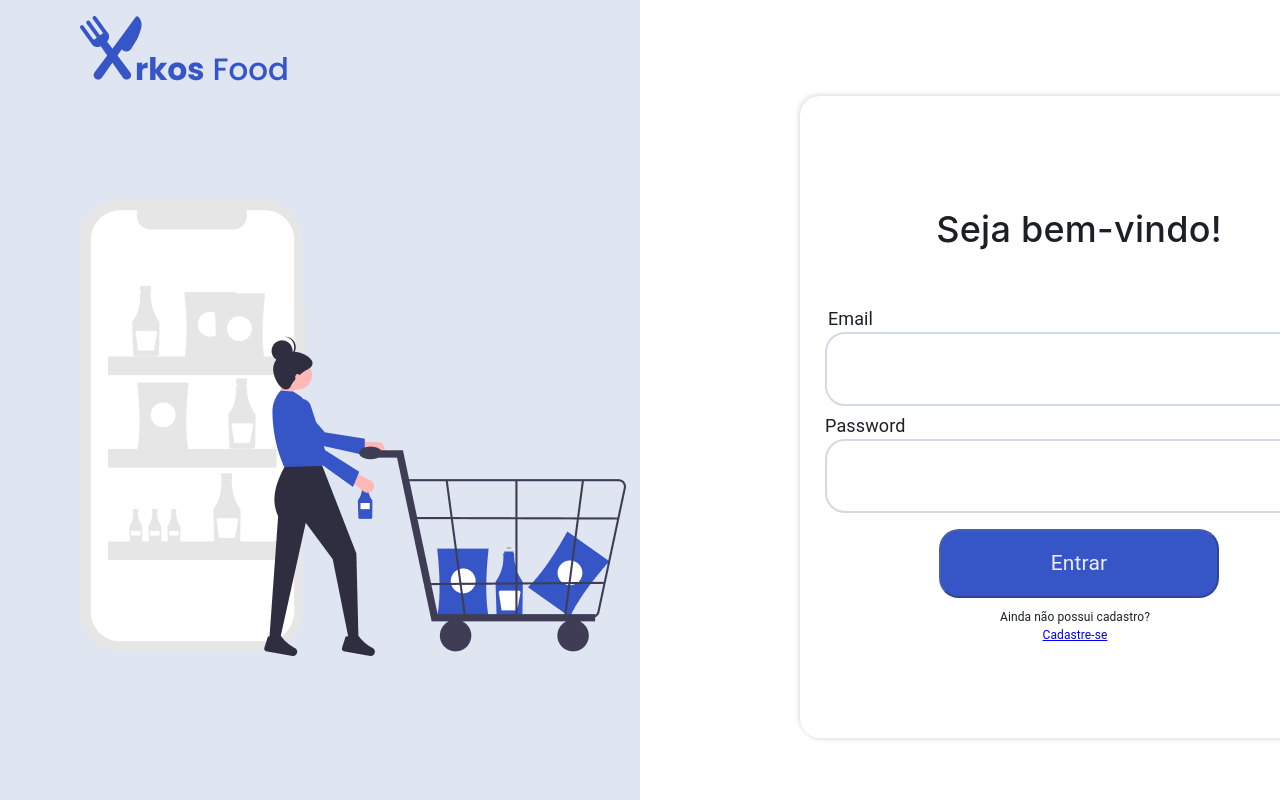
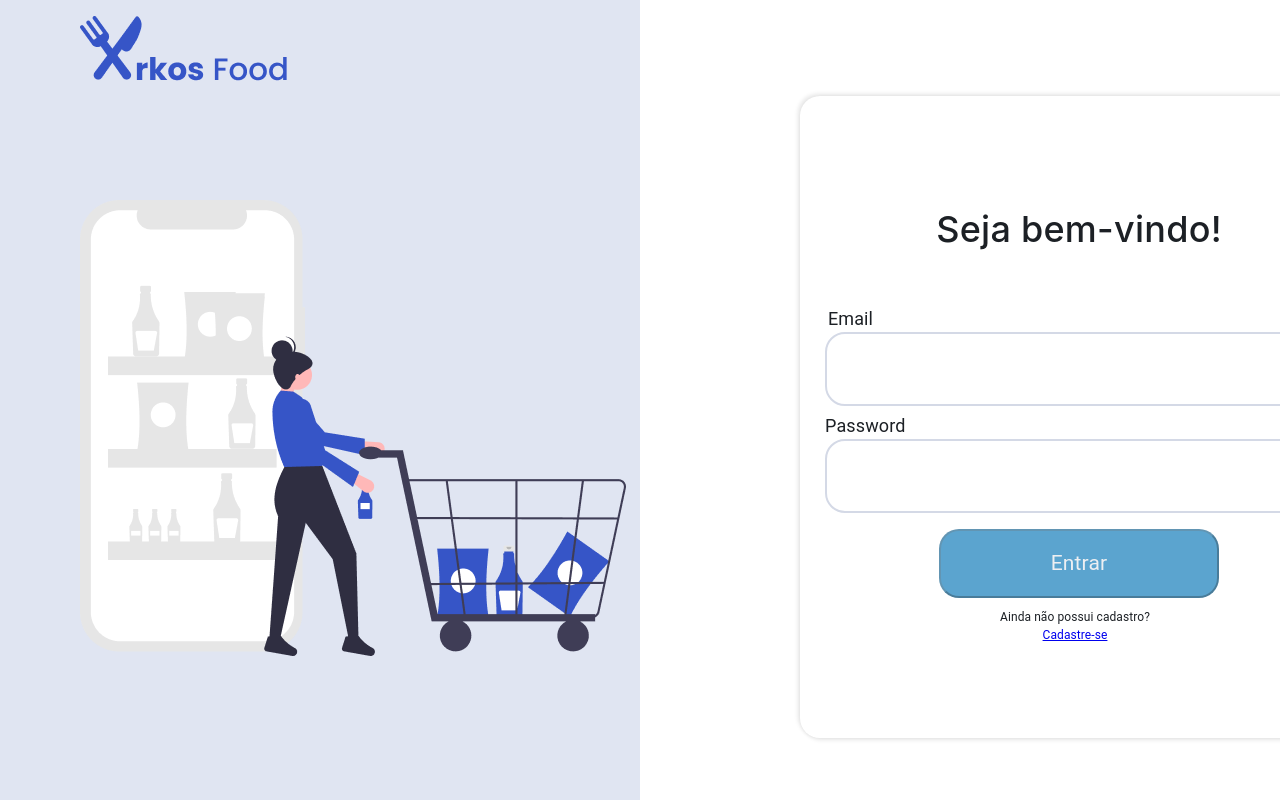
Before and after one commit to SamuelPPlab/Arkos-Food, a React (Create React App) app: page / in a window 1280 px wide. Shown: the top 800 px of the page. Built offline with nearby package versions, Linux system fonts and the light colour scheme.

Commit message:
Botão de login estilizado para ficar mais claro quando desativado.

```diff
--- /dev/null
+++ b/src/CSS/loginPage.css
@@ -0,0 +1,52 @@
+#loginFormContainer {
+  width: 558px;
+  height: 642px;
+  margin-top: 15%;
+  margin-left: 25%;
+  box-shadow: 2px 2px 4px rgba(0, 0, 0, 0.1), -2px -2px 4px rgba(0, 0, 0, 0.1);
+  border-radius: 20px;
+}
+
+.inputBox {
+  width: 506px;
+  height: 74px;
+  border: 2px solid #D4D9E6;
+  box-sizing: border-box;
+  border-radius: 20px;
+}
+
+.submitLoginEnabled {
+  padding: 20px;
+  margin-top: 40px;
+  padding-left: 110px;
+  padding-right: 110px;
+  background: #3655C7;
+  border-radius: 20px;
+  font-family: Roboto;
+  font-style: normal;
+  font-weight: normal;
+  font-size: 21px;
+  line-height: 120%;
+  align-items: center;
+  text-align: center;
+  letter-spacing: 0.007em;
+  color: #EDEFF2;
+}
+
+.submitLoginDisabled {
+  padding: 20px;
+  margin-top: 40px;
+  padding-left: 110px;
+  padding-right: 110px;
+  background: #5ba4cf;
+  border-radius: 20px;
+  font-family: Roboto;
+  font-style: normal;
+  font-weight: normal;
+  font-size: 21px;
+  line-height: 120%;
+  align-items: center;
+  text-align: center;
+  letter-spacing: 0.007em;
+  color: #EDEFF2;
+}
--- a/src/components/Button.jsx
+++ b/src/components/Button.jsx
@@ -1,13 +1,14 @@
 import React from 'react';
 import PropTypes from 'prop-types';
 
-const Button = ({ name = null, disabled = false, id, onClick, style = null }) => (
+const Button = ({ name = null, disabled = false, id, onClick, style = null, className = null }) => (
   <button
     type="button"
     disabled={disabled}
     data-testid={id}
     onClick={onClick}
     style={style}
+    className={className}
   >
     {name}
   </button>
--- a/src/pages/Login.jsx
+++ b/src/pages/Login.jsx
@@ -5,7 +5,7 @@ import Button from '../components/Button';
 import { emailValidator, passwordLengthValidator } from '../services/validators';
 import ArkosFoodLogo from '../images/ArkosFoodLogo.png';
 import ShoppingCart from '../images/ShoppingCart.png';
-import './inputBox.css';
+import '../CSS/loginPage.css';
 
 const Login = () => {
   const [email, setEmail] = useState('');
@@ -38,28 +38,6 @@ const Login = () => {
     paddingBottom: '50px'
   };
 
-  const loginButtonStyle = {
-    left: '0%',
-    right: '0%',
-    top: '0%',
-    bottom: '0%',
-    padding: '20px',
-    marginTop: '40px',
-    paddingLeft: '110px',
-    paddingRight: '110px',
-    background: '#3655C7',
-    borderRadius: '20px',
-    fontFamily: 'Roboto',
-    fontStyle: 'normal',
-    fontWeight: 'normal',
-    fontSize: '21px',
-    lineHeight: '120%',
-    alignItems: 'center',
-    textAlign: 'center',
-    letterSpacing: '0.007em',
-    color: '#EDEFF2',
-  };
-
   const nameInputProps = {
     id: "email",
     name: "Email",
@@ -85,16 +63,7 @@ const Login = () => {
     id: "submitLogin",
     onClick: () => setRedirect(true),
     disabled:  isDisabled,
-    style: loginButtonStyle,
-  };
-
-  const loginFormContainer = {
-    width: '558px',
-    height: '642px',
-    marginTop: '15%',
-    marginLeft: '25%',
-    boxShadow: '2px 2px 4px rgba(0, 0, 0, 0.1), -2px -2px 4px rgba(0, 0, 0, 0.1)',
-    borderRadius: '20px',
+    className: isDisabled ? 'submitLoginDisabled' : 'submitLoginEnabled',
   };
 
   const welcomeStyle = {
@@ -136,7 +105,7 @@ const Login = () => {
         {shoppingCartIMG}
       </div>
       <div style={{ width: '50%', textAlign: 'center', height: '100%' }}>
-        <div style={loginFormContainer}>
+        <div id="loginFormContainer">
           <h1 style={welcomeStyle}>Seja bem-vindo!</h1>
           <Input {...nameInputProps} />
           <Input {...passwordInputProps} />
--- a/src/pages/inputBox.css
+++ /dev/null
@@ -1,7 +0,0 @@
-.inputBox {
-  width: 506px;
-  height: 74px;
-  border: 2px solid #D4D9E6;
-  box-sizing: border-box;
-  border-radius: 20px;
-};
```
